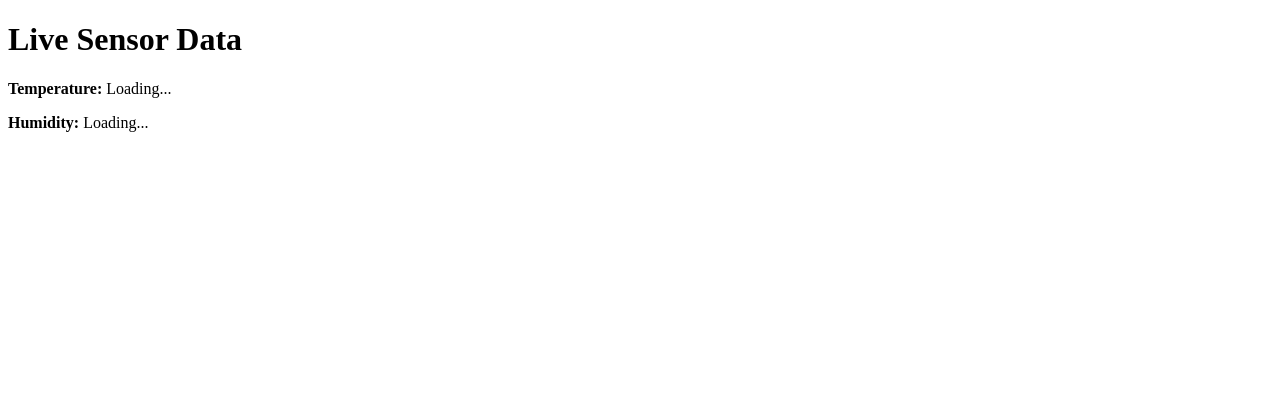
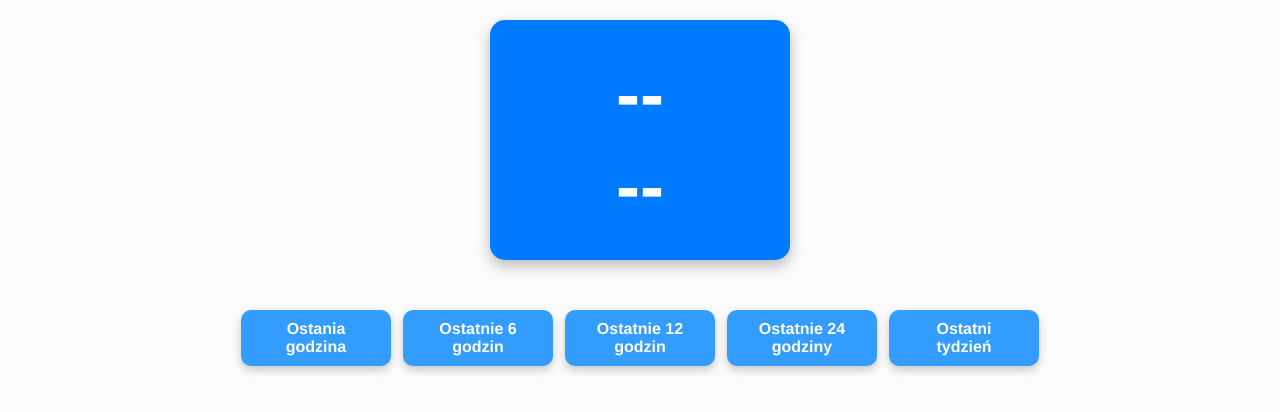
Before and after one commit to TokeHOlesen/RPi_DHT22_Reader_Server, a Flask app: page / in a window 1280 px wide. Shown: the top 412 px of the page. Run offline with Flask 3, Linux system fonts and the light colour scheme; data that the repository does not hold is empty.

Commit message:
Temperature view box and some links

```diff
--- a/main.py
+++ b/main.py
@@ -5,7 +5,7 @@ import sqlite3
 import struct
 import os
 
-import constants
+from constants import *
 
 
 app = Flask(__name__)
@@ -42,4 +42,4 @@ def latest():
 
 
 if __name__ == "__main__":
-    app.run(debug=True)
+    app.run(host="0.0.0.0", port=8000, debug=True)
--- a/templates/index.html
+++ b/templates/index.html
@@ -4,6 +4,118 @@
     <meta charset="UTF-8">
     <meta name="viewport" content="width=device-width, initial-scale=1.0">
     <title>Live Data</title>
+    <style>
+        * {
+            margin: 0;
+            padding: 0;
+            box-sizing: border-box;
+            font-family: Helvetica, Arial, sans-serif;
+        }
+
+        body {
+            display: flex;
+            flex-direction: column;
+            align-items: center;
+            height: 100vh;
+            background-color: #fbfbfb;
+        }
+
+        /* Data Box */
+        .data-box {
+            width: 300px;
+            height: 240px;
+            background-color: #007BFF;
+            color: white;
+            text-align: center;
+            padding: 20px;
+            border-radius: 15px;
+            box-shadow: 0px 6px 14px rgba(0, 0, 0, 0.25);
+            position: absolute;
+            top: 20px;
+            left: 50%;
+            transform: translateX(-50%);
+            display: flex;
+            flex-direction: column;
+            justify-content: center;
+            align-items: center;
+        }
+
+        .data-display {
+            font-size: 72px;
+            font-weight: bold;
+            margin: 5px 0;
+        }
+
+        /* Status dot */
+        .status-dot {
+            width: 12px;
+            height: 12px;
+            background-color: #00ff00;
+            border-radius: 50%;
+            position: absolute;
+            top: 10px;
+            left: 10px;
+            opacity: 0;
+            transition: opacity 0.075s ease-in-out;
+        }
+
+        .status-dot.flash {
+            opacity: 1;
+        }
+
+        /* Container for links */
+        .link-container {
+            position: absolute;
+            top: 310px;
+            left: 50%;
+            transform: translateX(-50%);
+            display: flex;
+            gap: 12px;
+        }
+
+        /* Style for each link */
+        .link-box {
+            background-color: #339CFF;
+            color: white;
+            padding: 10px 20px;
+            border-radius: 10px;
+            text-align: center;
+            font-size: 16px;
+            text-decoration: none;
+            font-weight: bold;
+            transition: background-color 0.3s ease;
+            min-width: 150px;
+            text-align: center;
+            box-shadow: 0px 4px 8px rgba(0, 0, 0, 0.2);
+        }
+
+        .link-box:hover {
+            background-color: #1F7FD3;
+        }
+
+        /* Mobile Styles */
+        @media (max-width: 768px) {
+            .data-box {
+                width: 80vw;
+                height: 60vw;
+                max-width: 400px;
+                border-radius: 15px;
+            }
+
+            .link-container {
+                flex-direction: column;
+                align-items: center;
+                width: 80vw;
+                max-width: 400px;
+                top: 330px;
+            }
+
+            .link-box {
+                width: 100%;
+                text-align: center;
+            }
+        }
+    </style>
     <script>
         function updateData() {
             fetch('/latest')
@@ -11,16 +123,37 @@
                 .then(data => {
                     document.getElementById('temp').innerText = data.temp || "--";
                     document.getElementById('hum').innerText = data.hum || "--";
+
+                    // Trigger fade-in effect on the status dot
+                    const statusDot = document.getElementById('status-dot');
+                    statusDot.classList.add('flash');
+
+                    // Remove flash class after 150ms to create a quick fade effect
+                    setTimeout(() => {
+                        statusDot.classList.remove('flash');
+                    }, 150);
                 })
                 .catch(error => console.error('Error fetching data:', error));
         }
+
         setInterval(updateData, 1000);
         window.onload = updateData;
     </script>
 </head>
 <body>
-    <h1>Live Sensor Data</h1>
-    <p><strong>Temperature:</strong> <span id="temp">Loading...</span></p>
-    <p><strong>Humidity:</strong> <span id="hum">Loading...</span></p>
+    <div class="data-box">
+        <div class="status-dot" id="status-dot"></div> <!-- Small flashing dot -->
+        <div class="data-display"><span id="temp">--</span></div>
+        <div class="data-display"><span id="hum">--</span></div>
+    </div>
+
+    <!-- Link container positioned directly under the data box -->
+    <div class="link-container">
+        <a href="/history?hours=1" class="link-box">Ostania godzina</a>
+        <a href="/history?hours=6" class="link-box">Ostatnie 6 godzin</a>
+        <a href="/history?hours=12" class="link-box">Ostatnie 12 godzin</a>
+        <a href="/history?hours=24" class="link-box">Ostatnie 24 godziny</a>
+        <a href="/history/custom" class="link-box">Ostatni tydzień</a>
+    </div>
 </body>
 </html>
```
